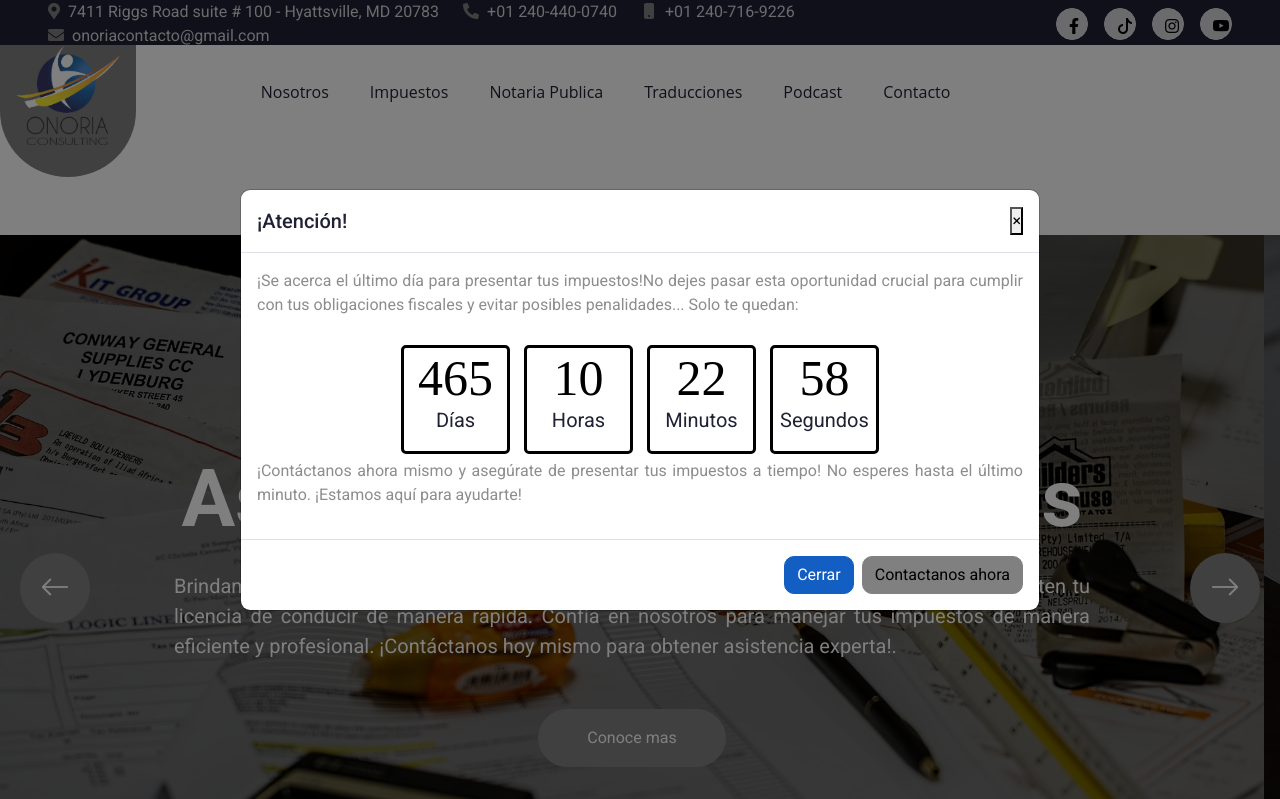
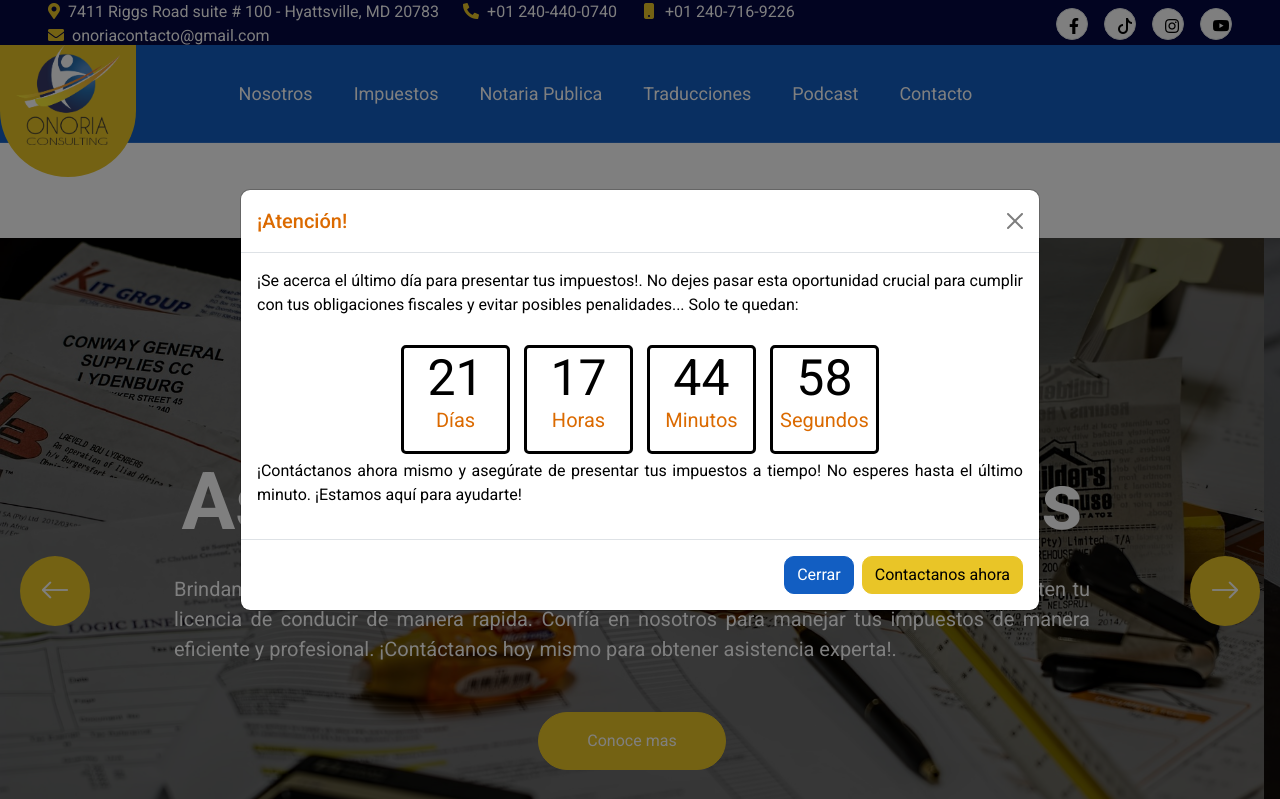
Before and after one commit to metaltor/onoriaWebsiteV01, a website with bundled scripts: page index.html in a window 1280 px wide. Shown: the top 799 px of the page. Built offline with nearby package versions, Linux system fonts and the light colour scheme; files whose address does not match are found by name.

Commit message:
volores añadidos

```diff
--- a/css/modal.css
+++ b/css/modal.css
@@ -1,8 +1,4 @@
-* {
-    box-sizing: border-box;
-    margin: 0;
-    padding: 0;
-  }
+
   .contenedor {
     color: #000000;
     text-align: center;
@@ -19,7 +15,7 @@
   }
   .cartel>div{
     font-size: 50px;
-    font-family: 'Chela One', sans serif;
+    font-family: 'roboto', sans serif;
     animation: fade 3s;
     line-height: 30px;
     margin-top: 5px;
@@ -54,7 +50,7 @@
     font-size: 4.5rem;
   }
   .numeros {
-    font-family: 'Chela one', sans-serif;
+    font-family: 'roboto', sans-serif;
     font-size: 60px;
     transition: .3s;
     animation-name: fade;
@@ -96,3 +92,7 @@
         opacity: 1;
     }
   }
+
+  .modal-text{
+    color: black;
+  }
--- a/css/style.css
+++ b/css/style.css
@@ -193,12 +193,12 @@
 
 /*** Navbar ***/
 .navbar-light .navbar-nav .nav-link {
-    font-family: 'Open Sans', sans-serif;
+    font-family: 'Roboto', sans-serif;
     position: relative;
     margin-right: 25px;
     padding: 35px 0;
-    color: var(--bs-dark) !important;
-    font-size: 16px;
+    color: white !important;
+    font-size: 18px;
     font-weight: 400;
     outline: none;
     transition: .5s;
@@ -216,7 +216,7 @@
 
 }
 .navbar-light .navbar-nav .nav-link:hover{
-    font-size: 20px;
+    font-size: 22px;
 }
 
 .navbar-light .navbar-brand img {
@@ -305,7 +305,7 @@
 
     .sticky-top.navbar-light {
         position: fixed;
-        background: var(--bs-light) !important;
+        background: rgb(221, 220, 219) !important;
     }
 
     .navbar-light .navbar-nav .nav-link::before {
@@ -487,7 +487,7 @@
 
 .service .service-item:hover .service-img::before {
     height: 100%;
-    background: rgba(21, 185, 217, .3);
+    background: rgba(149, 152, 153, 0.3);
 }
 
 .service .service-item .service-img:hover img {
@@ -509,13 +509,13 @@
     left: 0;
     border-bottom-left-radius: 10px;
     border-bottom-right-radius: 10px;
-    background: rgba(21, 185, 217, .5);
+    background: rgba(149, 152, 153, 0.5);
     transition: 0.5s;
     z-index: 3;
 }
 
 .service .service-item:hover .service-content::before {
-    background: rgba(21, 185, 217, .5);
+    background: rgba(149, 152, 153, 0.5);
     height: 100%;
 }
 
@@ -1072,8 +1072,8 @@
 
 /*** Contact Start ***/
 .contact {
-    background: linear-gradient(rgba(21, 185, 217, 0.9), rgba(21, 185, 217, 0.9)), url(../img/carousel-1.jpg);
-    background-position: center center;
+    background: linear-gradient(rgba(140, 142, 143, 0.9), rgba(79, 81, 82, 0.9)), url(../img/baner.jpg);
+    background-position:left;
     background-repeat: no-repeat;
     background-size: cover;
     background-attachment: fixed;
@@ -1186,7 +1186,7 @@
 }
 .footer .footer-item a {
     line-height: 35px;
-    color: var(--bs-body);
+    color: white;
     transition: 0.5s;
 }
 
@@ -1206,3 +1206,7 @@
     background: var(--bs-dark) !important;
 }
 /*** copyright end ***/
+
+.bg-gray{
+    background-color: rgb(226, 226, 226);
+}
--- a/index.html
+++ b/index.html
@@ -34,19 +34,17 @@
     <body>
 
         <!-- modal tiempo de expiracion start -->
-        <div class="modal fade bd-example-modal-lg" id="exampleModalCenter" tabindex="-1" role="dialog" aria-labelledby="exampleModalCenterTitle" aria-hidden="true">
+        <div class="modal fade " id="exampleModalCenter" tabindex="-1" role="dialog" aria-labelledby="exampleModalCenterTitle" aria-hidden="true">
             <div class="modal-dialog modal-lg modal-dialog-centered" role="document">
               <div class="modal-content">
                 <div class="modal-header">
-                  <h5 class="modal-title" id="exampleModalLongTitle">¡Atención! </h5>
-                  <button type="button" class="close" data-dismiss="modal" aria-label="Close">
-                    <span aria-hidden="true">&times;</span>
-                  </button>
+                  <h5 class="modal-title" id="exampleModalLabel">¡Atención! </h5>
+                  <button type="button" class="btn-close" data-bs-dismiss="modal" aria-label="Close"></button>
                 </div>
                 <div class="modal-body">
                     <div>
-                        <p>
-                            ¡Se acerca el último día para presentar tus impuestos!No dejes pasar esta oportunidad crucial para cumplir con tus obligaciones fiscales y evitar posibles penalidades... Solo te quedan:
+                        <p class="modal-text up">
+                            ¡Se acerca el último día para presentar tus impuestos!. No dejes pasar esta oportunidad crucial para cumplir con tus obligaciones fiscales y evitar posibles penalidades... Solo te quedan:
                         </p>
                     </div>
                     <div class="contenedor">
@@ -76,15 +74,15 @@
                         </div>
                       </div>
                       <div>
-                        <p>
+                        <p class="modal-text down">
                             ¡Contáctanos ahora mismo y asegúrate de presentar tus impuestos a tiempo! No esperes hasta el último minuto. ¡Estamos aquí para ayudarte!
                         </p>
                     </div>
                 </div>
 
                 <div class="modal-footer">
-                  <button type="button" class="btn btn-secondary" data-dismiss="modal">Cerrar</button>
-                  <a href="https:www.google.com"><button type="button" class="btn btn-primary">Contactanos ahora</button></a>
+                    <button type="button" class="btn btn-secondary" data-bs-dismiss="modal">Cerrar</button>
+                    <a href="contacto.html"><button type="button" class="btn btn-primary">Contactanos ahora</button></a>
                 </div>
               </div>
             </div>
@@ -117,7 +115,7 @@
                 <div class="col-lg-2 text-center text-lg-end">
                     <div class="d-flex align-items-center justify-content-end">
                         <a href="https://www.facebook.com/OnoriaConsulting" target="_blank" class="btn btn-light btn-square border rounded-circle nav-fill me-3"><i class="fab fa-facebook-f"></i></a>
-                        <a href="https://www.tiktok.com/@onoriaconsultingservices/@onoriaconsultingservices" target="_blank" class="btn btn-light btn-square border rounded-circle nav-fill me-3"><i class="bi bi-tiktok"></i></a>
+                        <a href="https://www.tiktok.com/@onoriaconsultingservices" target="_blank" class="btn btn-light btn-square border rounded-circle nav-fill me-3"><i class="bi bi-tiktok"></i></a>
                         <a href="https://www.instagram.com/onoriaconsulting" target="_blank" class="btn btn-light btn-square border rounded-circle nav-fill me-3"><i class="fab fa-instagram"></i></a>
                         <a href="https://www.youtube.com/@DannyAmayaPodcast" target="_blank" class="btn btn-light btn-square border rounded-circle nav-fill me-0"><i class="bi bi-youtube"></i></a>
                     </div>
@@ -129,7 +127,7 @@
 
         <!-- Navbar & Hero Start -->
         <div class="container-fluid position-relative p-0">
-            <nav class="navbar navbar-expand-lg navbar-light justify-content-end bg-white pe-4 ps-1 pe-lg-5 py-3 py-lg-0">
+            <nav class="navbar navbar-expand-lg navbar-light justify-content-end bg-secondary pe-4 ps-1 pe-lg-5 py-3 py-lg-0">
                 <a href="index.html" class="navbar-brand p-0">
 
                     <img src="img/logoOnoria.png" alt="Logo">
@@ -318,7 +316,7 @@
                             <div class="d-flex align-items-center justify-content-between">
 
                                 <a class="btn-lg-square btn btn-primary text-white rounded-circle mx-1" href="https://www.facebook.com/OnoriaConsulting" target="_blank"><i class="fab fa-facebook-f" style="font-size: 2rem;"></i></a>
-                                <a class="btn-lg-square btn btn-primary text-white rounded-circle mx-1" target="_blank"  href="https://www.tiktok.com/@onoriaconsultingservices/@onoriaconsultingservices"><i class="bi bi-tiktok" style="font-size: 2rem;"></i></a>
+                                <a class="btn-lg-square btn btn-primary text-white rounded-circle mx-1" target="_blank"  href="https://www.tiktok.com/@onoriaconsultingservices"><i class="bi bi-tiktok" style="font-size: 2rem;"></i></a>
                                 <a class="btn-lg-square btn btn-primary text-white rounded-circle mx-1" target="_blank" href="https://www.instagram.com/onoriaconsulting"><i class="fab fa-instagram" style="font-size: 2rem;"></i></a>
                                 <a class="btn-lg-square btn btn-primary text-white rounded-circle mx-1" href="https://www.youtube.com/@DannyAmayaPodcast" target="_blank"><i class="bi bi-youtube"  style="font-size: 2rem;"></i></a>
                             </div>
--- a/js/modal.js
+++ b/js/modal.js
@@ -3,7 +3,7 @@ const second = 1000,
       hour = minute * 60,
       day = hour * 24;
 
-let countDown = new Date('Jul 02, 2025 16:38:00').getTime(),
+let countDown = new Date('April 15, 2024 00:00:00').getTime(),
     x = setInterval(function() {
 
       let now = new Date().getTime(),
--- a/scss/bootstrap.scss
+++ b/scss/bootstrap.scss
@@ -1,18 +1,18 @@
 /******* Customized Bootstrap ********/
 @import url("https://fonts.googleapis.com/css2?family=Roboto:ital,wght@0,100;0,300;0,400;0,500;0,700;0,900;1,100;1,300;1,400;1,500;1,700;1,900&display=swap");
 
-$primary: #808080;
+$primary: #e9c527;
 $secondary: #125ec2;
-$light: #d7d5d8;
-$dark: #202135;
+$light: #ffffff;
+$dark: #050842;
 
 $font-family-base: 'Roboto', sans-serif;
 
 $headings-font-family: 'Roboto', serif;
 
-$body-color: #8D8D8D;
+$body-color: #0c09b4;
 
-$headings-color: $dark;
+$headings-color: #db6a00;
 
 $headings-font-weight: 500;
 
--- a/scss/bootstrap/scss/_variables.scss
+++ b/scss/bootstrap/scss/_variables.scss
@@ -61,7 +61,7 @@ $colors: (
   "teal":       $teal,
   "cyan":       $cyan,
   "white":      $white,
-  "gray":       $gray-600,
+  "gray":       $gray-500,
   "gray-dark":  $gray-800
 ) !default;
 // scss-docs-end colors-map
```
Also changed, not shown: contacto.html (+2 -2 lines), impuestos.html (+4 -4 lines), nosotros.html (+3 -3 lines), notaria.html (+2 -2 lines), podcast.html (+3 -3 lines), traducciones.html (+2 -2 lines), css/bootstrap.css, 1 other file.
